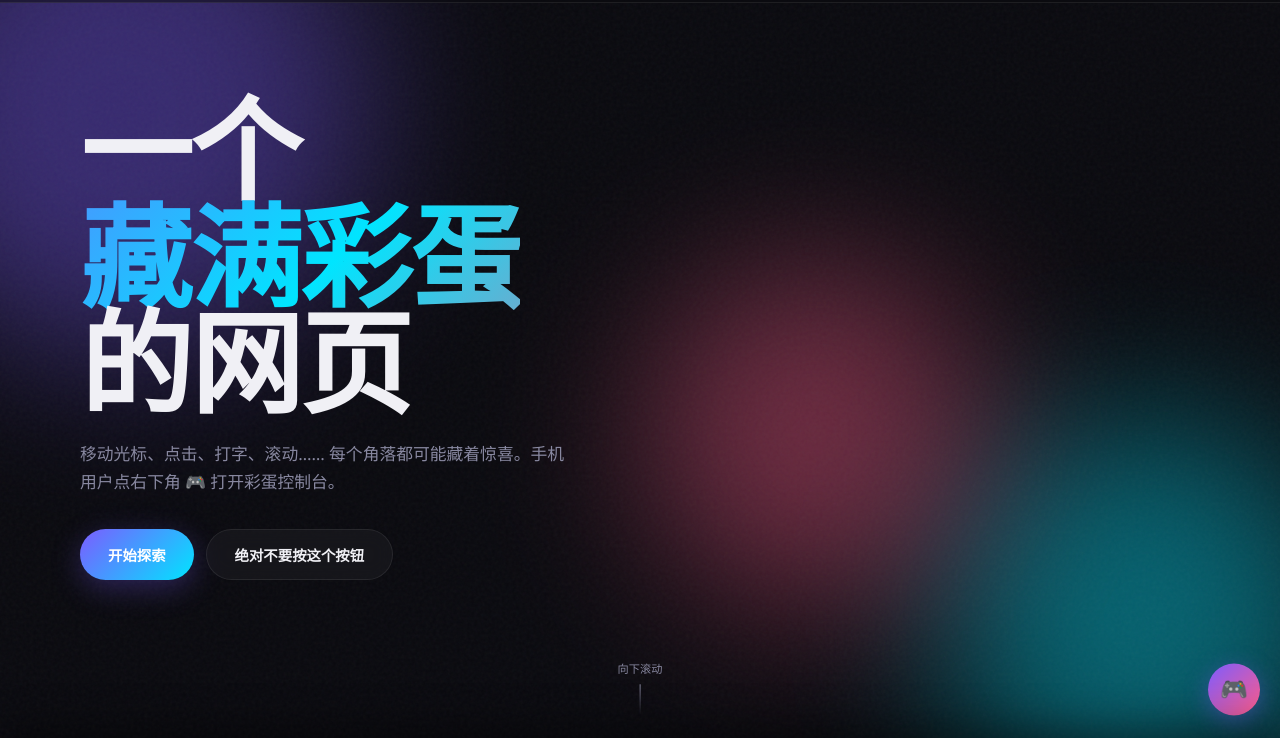
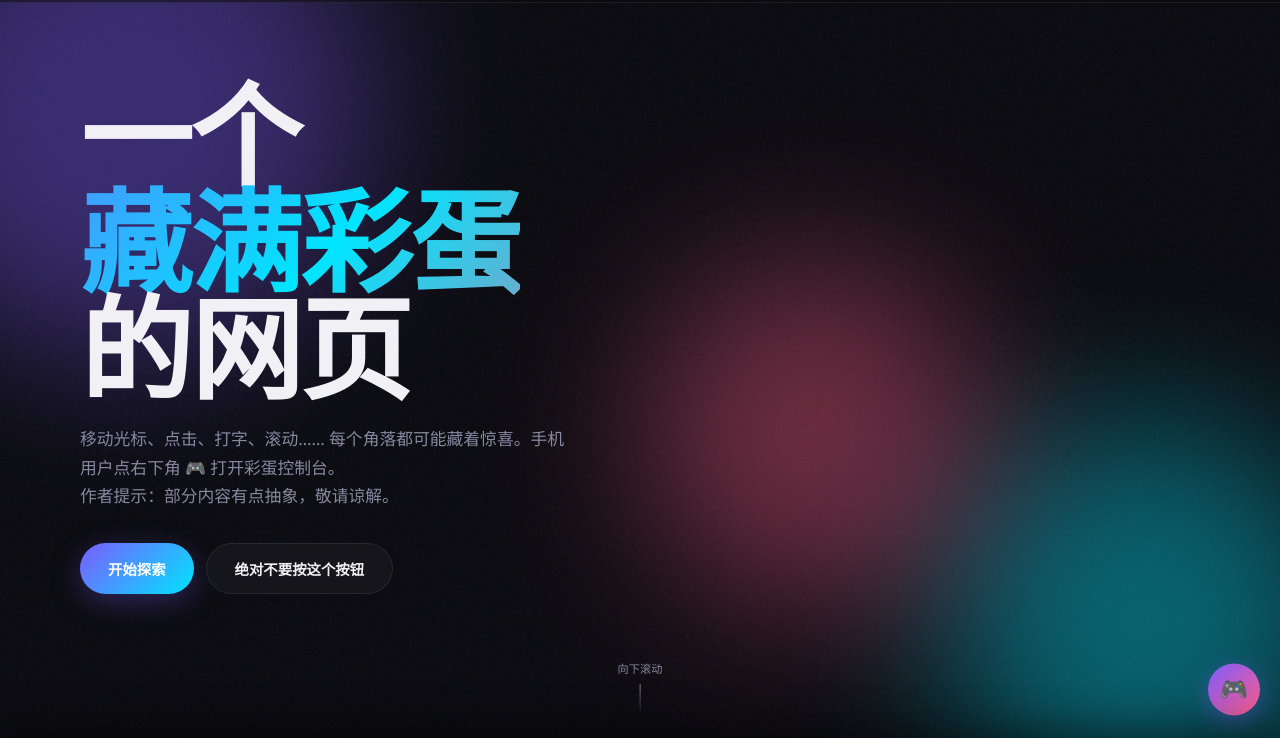
Before and after one commit to lyon65/lyon65.github.io, a plain HTML site: page index.html in a window 1280 px wide. Shown: the part 62-800 px from the top of the page. Drawn offline with Linux system fonts and the light colour scheme.

Commit message:
Update paragraph with author note on content
Added a note about abstract content in the paragraph.

```diff
--- a/index.html
+++ b/index.html
@@ -1088,7 +1088,7 @@ body.thriller-mode .hero h1 .grad {
     <span class="grad" id="heroTitle">藏满彩蛋</span><br/>
     的网页
   </h1>
-  <p>移动光标、点击、打字、滚动…… 每个角落都可能藏着惊喜。手机用户点右下角 🎮 打开彩蛋控制台。</p>
+  <p>移动光标、点击、打字、滚动…… 每个角落都可能藏着惊喜。手机用户点右下角 🎮 打开彩蛋控制台。<br/>作者提示：部分内容有点抽象，敬请谅解。</p>
   <div class="hero-cta">
     <button class="btn btn-primary" id="startBtn">开始探索</button>
     <button class="btn btn-ghost" id="dontPressBtn">绝对不要按这个按钮</button>
```
